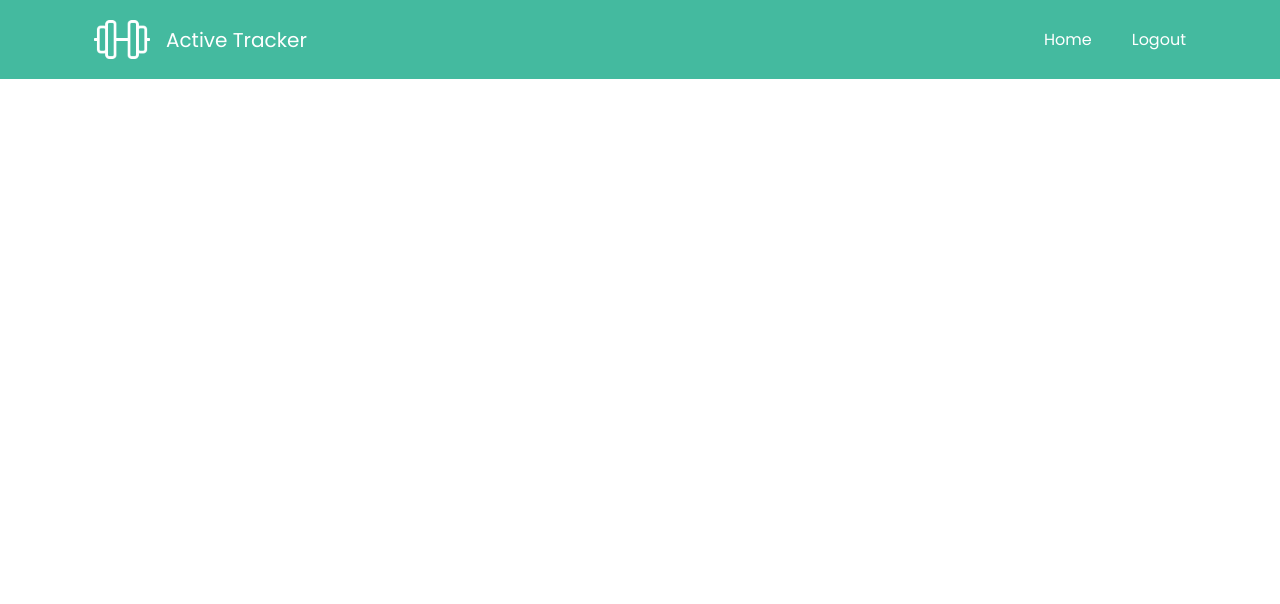
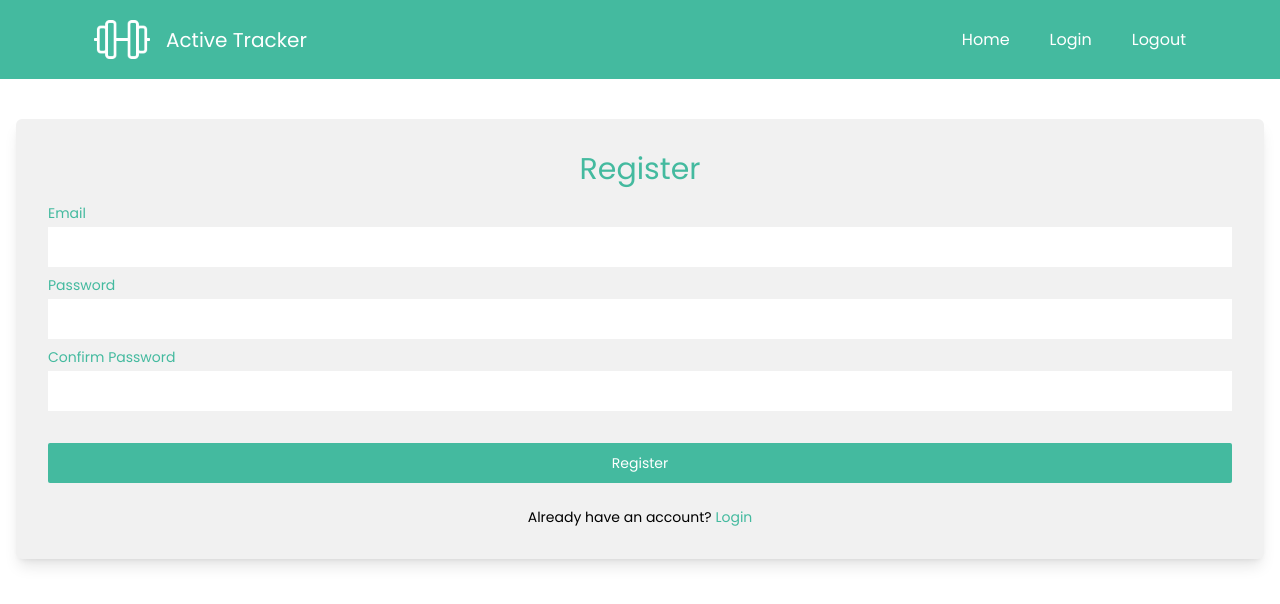
Before and after one commit to martinwilchesdev/workout_tracker, a Vue app: page /register in a window 1280 px wide. Shown: the top 604 px of the page. Built offline with nearby package versions, Linux system fonts and the light colour scheme.

Commit message:
Registro de usuarios

```diff
--- a/package.json
+++ b/package.json
@@ -12,7 +12,8 @@
     "@supabase/supabase-js": "^2.44.4",
     "pinia": "^2.1.7",
     "vue": "^3.4.29",
-    "vue-router": "^4.3.3"
+    "vue-router": "^4.3.3",
+    "vue-toastification": "^2.0.0-rc.5"
   },
   "devDependencies": {
     "@vitejs/plugin-vue": "^5.0.5",
--- a/src/App.vue
+++ b/src/App.vue
@@ -1,9 +1,11 @@
 <script setup>
+import { RouterView } from 'vue-router'
 import Navigation from '@/components/Navigation.vue'
 </script>
 
 <template>
     <div class="min-h-full font-Poppins">
         <Navigation />
+        <RouterView />
     </div>
 </template>
--- a/src/components/Navigation.vue
+++ b/src/components/Navigation.vue
@@ -21,10 +21,10 @@ import { RouterLink } from 'vue-router'
                 </RouterLink>
                 <!-- <RouterLink :to="{ name: 'create' }" class="cursor-pointer">
                     Create
-                </RouterLink>
+                </RouterLink> -->
                 <RouterLink :to="{ name: 'login' }" class="cursor-pointer">
                     Login
-                </RouterLink> -->
+                </RouterLink>
                 <li class="cursor-pointer">Logout</li>
             </ul>
         </nav>
--- a/src/main.js
+++ b/src/main.js
@@ -2,6 +2,8 @@ import './assets/main.css'
 
 import { createApp } from 'vue'
 import { createPinia } from 'pinia'
+import Toast from 'vue-toastification'
+import 'vue-toastification/dist/index.css'
 
 import App from './App.vue'
 import router from './router'
@@ -10,5 +12,6 @@ const app = createApp(App)
 
 app.use(createPinia())
 app.use(router)
+app.use(Toast)
 
 app.mount('#app')
--- a/src/router/index.js
+++ b/src/router/index.js
@@ -1,15 +1,27 @@
 import HomeView from '@/views/HomeView.vue'
+import LoginView from '@/views/LoginView.vue'
+import RegisterView from '@/views/RegisterView.vue'
 import { createRouter, createWebHistory } from 'vue-router'
 
 const router = createRouter({
-  history: createWebHistory(import.meta.env.BASE_URL),
-  routes: [
-    {
-      path: '/',
-      name: 'home',
-      component: HomeView
-    }
-  ]
+    history: createWebHistory(import.meta.env.BASE_URL),
+    routes: [
+        {
+            path: '/',
+            name: 'home',
+            component: HomeView,
+        },
+        {
+            path: '/login',
+            name: 'login',
+            component: LoginView,
+        },
+        {
+            path: '/register',
+            name: 'register',
+            component: RegisterView,
+        },
+    ],
 })
 
 export default router
--- a/src/supabase/supabase.js
+++ b/src/supabase/supabase.js
@@ -1,6 +1,6 @@
 import { createClient } from '@supabase/supabase-js'
 
-const supabaseUrl = import.meta.env.VUE_SUPABASE_URL
-const supabaseAnonKey = import.meta.env.VUE_SUPABASE_ANON_KEY
+const supabaseUrl = import.meta.env.VITE_SUPABASE_URL
+const supabaseAnonKey = import.meta.env.VITE_SUPABASE_ANON_KEY
 
 export const supabase = createClient(supabaseUrl, supabaseAnonKey)
--- /dev/null
+++ b/src/views/LoginView.vue
@@ -0,0 +1,55 @@
+<script setup>
+import { ref } from 'vue';
+
+const email = ref('')
+const password = ref('')
+const errorMessage = ref('')
+</script>
+
+<template>
+    <div class="max-2-screen-sm mx-auto px-4 py-10">
+        <form class="p-8 flex flex-col bg-light-grey rounded-md shadow-lg">
+            <h1 class="text-3xl text-at-light-green mb-4 text-center">
+                Login
+            </h1>
+            <!-- Email input -->
+            <div class="flex flex-col mb-2">
+                <label for="email" class="mb-1 text-sm text-at-light-green"
+                    >Email</label
+                >
+                <input
+                    type="text"
+                    class="p-2 text-gray-500 focus:outline-none"
+                    id="email"
+                    v-model="email"
+                    required
+                />
+            </div>
+            <!-- Password input -->
+            <div class="flex flex-col mb-2">
+                <label for="email" class="mb-1 text-sm text-at-light-green"
+                    >Password</label
+                >
+                <input
+                    type="text"
+                    class="p-2 text-gray-500 focus:outline-none"
+                    id="password"
+                    v-model="password"
+                    required
+                />
+            </div>
+            <button
+                type="submit"
+                class="w-full mt-6 py-2 text-sm bg-at-light-green text-white rounded-sm duration-200 border-solid border-2 border-transparent hover:bg-white hover:text-at-light-green hover:border-at-light-green"
+            >
+                Login
+            </button>
+            <span class="text-sm mt-6 text-center"
+                >Don't have an account?
+                <RouterLink class="text-at-light-green" :to="{ name: 'register' }"
+                    >Register</RouterLink
+                ></span
+            >
+        </form>
+    </div>
+</template>
--- /dev/null
+++ b/src/views/RegisterView.vue
@@ -0,0 +1,100 @@
+<script setup>
+import { supabase } from '@/supabase/supabase'
+import { useToast } from 'vue-toastification'
+import { useRouter } from 'vue-router'
+import { ref } from 'vue'
+
+const toast = useToast()
+const router = useRouter()
+
+const email = ref('')
+const password = ref('')
+const confirmPassword = ref('')
+
+const register = async () => {
+    if (password.value === confirmPassword.value) {
+        try {
+            const { error } = await supabase.auth.signUp({
+                email: email.value,
+                password: password.value,
+            })
+
+            if (error) throw error
+
+            toast.success('User created successfully', { timeout: 2500 })
+            router.push({ name: 'login' })
+        } catch (error) {
+            toast.error(error.message || 'User could not be created', {
+                timeout: 2500,
+            })
+        }
+        return
+    } else {
+        toast.error('Passwords do not match', { timeout: 2500 })
+    }
+}
+</script>
+
+<template>
+    <div class="max-2-screen-sm mx-auto px-4 py-10">
+        <form
+            class="p-8 flex flex-col bg-light-grey rounded-md shadow-lg"
+            @submit.prevent="register"
+        >
+            <h1 class="text-3xl text-at-light-green mb-4 text-center">
+                Register
+            </h1>
+            <!-- Email input -->
+            <div class="flex flex-col mb-2">
+                <label for="email" class="mb-1 text-sm text-at-light-green"
+                    >Email</label
+                >
+                <input
+                    type="email"
+                    class="p-2 text-gray-500 focus:outline-none"
+                    id="email"
+                    v-model.trim="email"
+                    required
+                />
+            </div>
+            <!-- Password input -->
+            <div class="flex flex-col mb-2">
+                <label for="email" class="mb-1 text-sm text-at-light-green"
+                    >Password</label
+                >
+                <input
+                    type="password"
+                    class="p-2 text-gray-500 focus:outline-none"
+                    id="password"
+                    v-model.trim="password"
+                    required
+                />
+            </div>
+            <!-- Password input confirm -->
+            <div class="flex flex-col mb-2">
+                <label for="email" class="mb-1 text-sm text-at-light-green"
+                    >Confirm Password</label
+                >
+                <input
+                    type="password"
+                    class="p-2 text-gray-500 focus:outline-none"
+                    id="confirmPassword"
+                    v-model.trim="confirmPassword"
+                    required
+                />
+            </div>
+            <button
+                type="submit"
+                class="w-full mt-6 py-2 text-sm bg-at-light-green text-white rounded-sm duration-200 border-solid border-2 border-transparent hover:bg-white hover:text-at-light-green hover:border-at-light-green"
+            >
+                Register
+            </button>
+            <span class="text-sm mt-6 text-center"
+                >Already have an account?
+                <RouterLink class="text-at-light-green" :to="{ name: 'login' }"
+                    >Login</RouterLink
+                ></span
+            >
+        </form>
+    </div>
+</template>
```
Also changed, not shown: 2 other files (tests, documents, lock files or other folders).
